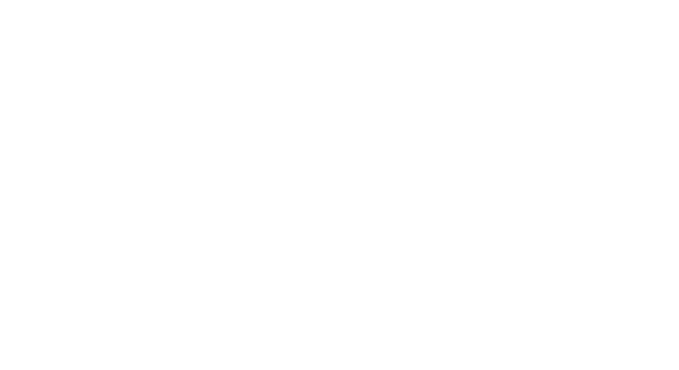
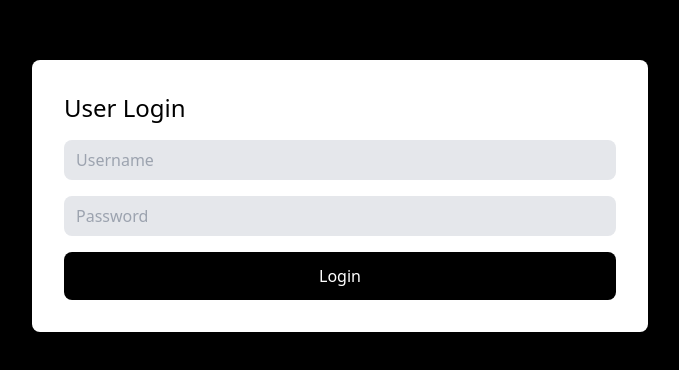
Before and after one commit to Inefy/InterleavingAttack, a React (Create React App) app in the folder userlogin/: page / in a window 1280 px wide. Shown: the part 204-574 px from the top of the page, without its empty margins (300-979 px from the left). Built offline with nearby package versions, Linux system fonts and the light colour scheme.

Commit message:
add userLogin and userProfile pages

```diff
--- a/userlogin/package.json
+++ b/userlogin/package.json
@@ -8,6 +8,7 @@
     "@testing-library/user-event": "^13.5.0",
     "react": "^18.2.0",
     "react-dom": "^18.2.0",
+    "react-router-dom": "^6.17.0",
     "react-scripts": "5.0.1",
     "web-vitals": "^2.1.4"
   },
--- /dev/null
+++ b/userlogin/src/App.js
@@ -0,0 +1,18 @@
+import React from 'react';
+import {Routes, Route } from 'react-router-dom';
+import UserLogin from './components/userLogin.jsx';
+import UserProfile from './components/userProfile.jsx';
+
+function App() {
+  return (
+    <div className="App">
+    <Routes>
+      <Route path="/" element={<UserLogin/>}/>
+      <Route path="/userlogin" element={<UserLogin/>}/>
+      <Route path="/userprofile" element={<UserProfile/>}/>
+    </Routes>
+    </div>
+  );
+}
+
+export default App;
--- /dev/null
+++ b/userlogin/src/components/userLogin.jsx
@@ -0,0 +1,43 @@
+import React, { useState } from 'react';
+import { useNavigate } from 'react-router-dom';
+// import { useNavigate } from 'react-router-dom';
+const UserLogin = () => {
+    const [username, setUsername] = useState('');
+    const [password, setPassword] = useState('');
+    const navigate = useNavigate();
+    const handleLogin = () => {
+    // Replace this with your user login logic
+
+    if (username === 'admin' && password === 'admin') {
+          navigate('/userprofile');
+
+    }
+    };
+
+  return (
+    <div className="flex items-center justify-center h-screen bg-black text-gray">
+      <div className="bg-white rounded-lg p-8 shadow-lg">
+        <h1 className="text-2xl mb-4">User Login</h1>
+        <input
+          type="text"
+          placeholder="Username"
+          value={username}
+          onChange={(e) => setUsername(e.target.value)}
+          className="w-full py-2 px-3 rounded-lg mb-4 border-none bg-gray-200"
+        />
+        <input
+          type="password"
+          placeholder="Password"
+          value={password}
+          onChange={(e) => setPassword(e.target.value)}
+          className="w-full py-2 px-3 rounded-lg mb-4 border-none bg-gray-200"
+        />
+        <button onClick={handleLogin} className="w-full py-3 bg-black text-white rounded-lg">
+      Login
+    </button>
+      </div>
+    </div>
+  );
+};
+
+export default UserLogin;
--- /dev/null
+++ b/userlogin/src/components/userProfile.jsx
@@ -0,0 +1,36 @@
+import React from 'react';
+import { useNavigate } from 'react-router-dom';
+const UserProfile = () => {
+    const navigate = useNavigate();
+  // Replace this with your user data or retrieve it from an API
+  const user = {
+    name: 'John Doe',
+    email: 'johndoe@example.com',
+    // Add more user information here
+  };
+
+    const handleClick = () => {
+        localStorage.removeItem('token');
+        navigate('/userlogin');
+    }
+
+  return (
+    <div className="flex flex-col items-center justify-center h-screen bg-black text-white">
+      <div className="bg-white rounded-lg p-8 shadow-lg">
+        <h1 className="text-2xl mb-4">User Profile</h1>
+        <div className="mb-4">
+          <strong>Name:</strong> {user.name}
+        </div>
+        <div className="mb-4">
+          <strong>Email:</strong> {user.email}
+        </div>
+        {/* Add more user information here */}
+        <button onClick={handleClick} className="w-full py-3 bg-black text-white rounded-lg">
+         Log out
+        </button>
+      </div>
+    </div>
+  );
+};
+
+export default UserProfile;
--- a/userlogin/src/index.js
+++ b/userlogin/src/index.js
@@ -1,10 +1,16 @@
-import React from 'react';
-import ReactDOM from 'react-dom/client';
-import './index.css';
+import React from "react";
+import ReactDOM from "react-dom/client";
+import "./index.css";
+import App from "./App";
 
-const root = ReactDOM.createRoot(document.getElementById('root'));
+
+import { BrowserRouter } from "react-router-dom";
+
+const root = ReactDOM.createRoot(document.getElementById("root"));
 root.render(
   <React.StrictMode>
-
+    <BrowserRouter>
+      <App />
+    </BrowserRouter>
   </React.StrictMode>
 );
```
Also changed, not shown: 1 other file (tests, documents, lock files or other folders).
